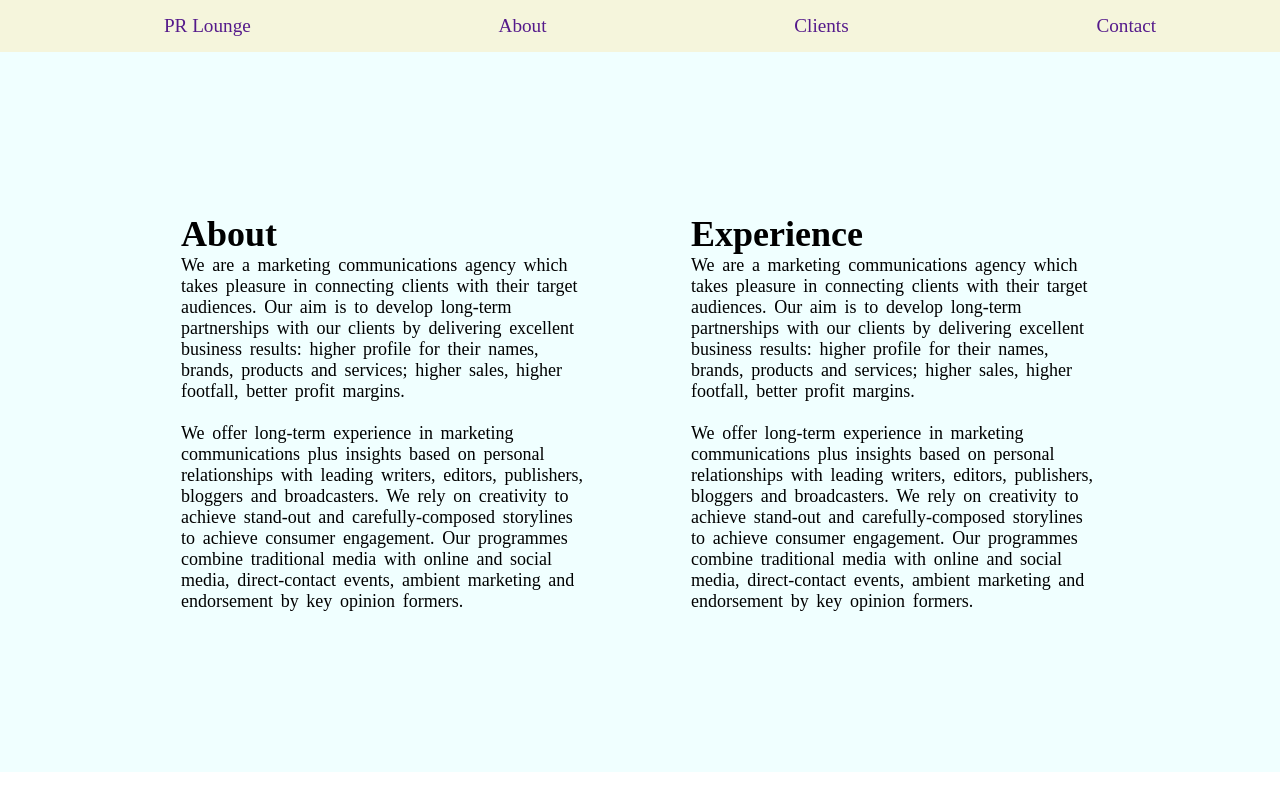
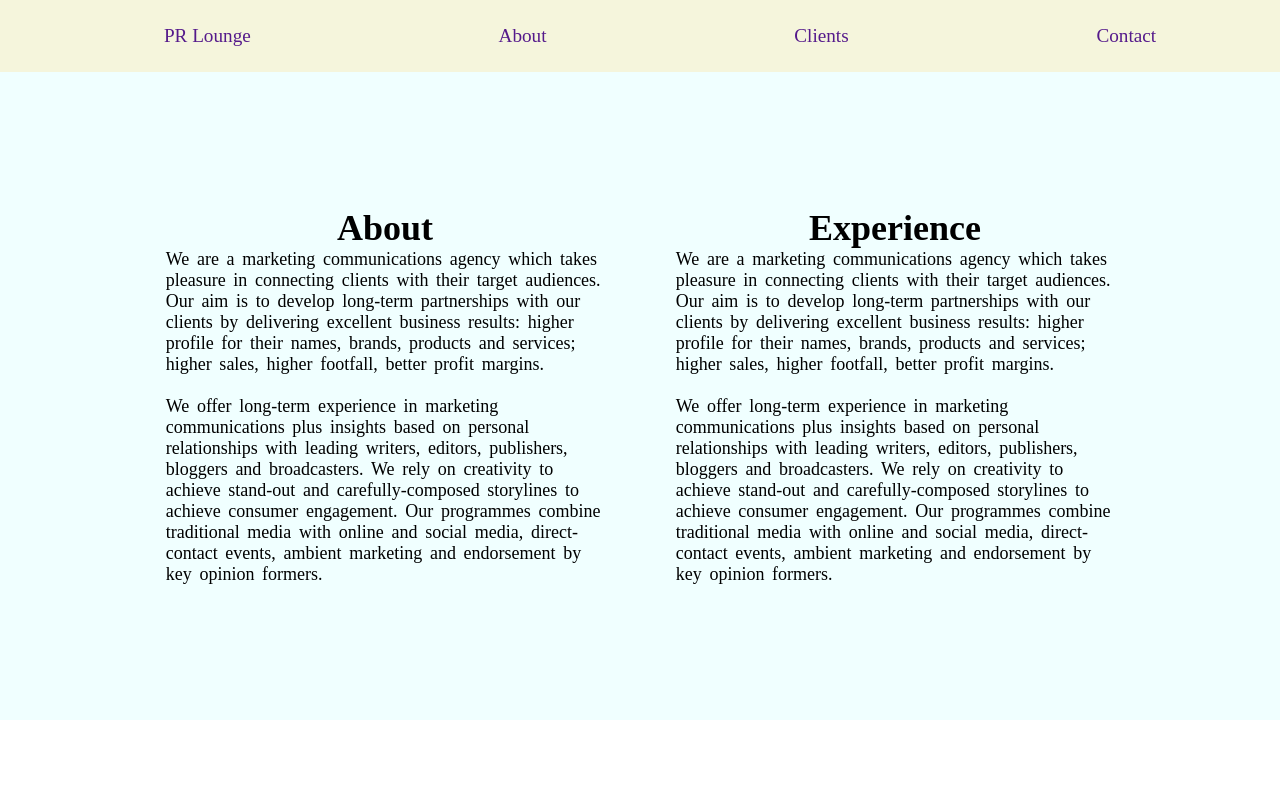
Before and after one commit to alyosha-bar/React-ToDo, a React (Vite) app: page / in a window 1280 px wide. Built offline with nearby package versions, Linux system fonts and the light colour scheme.

Commit message:
make navbar sticky

```diff
--- a/src/styles/main.css
+++ b/src/styles/main.css
@@ -9,6 +9,10 @@
     font-size: large;
 }
 
+.main-part h1 {
+    text-align: center;
+}
+
 .main-part .about, .main-part .experience {
-    margin: 3% 5%;
+    margin: 0.5% 3.5%;
 }
--- a/src/styles/nav.css
+++ b/src/styles/nav.css
@@ -1,6 +1,8 @@
 
 nav {
     background-color: beige;
+    position: sticky;
+    top: 0;
 }
 
 .navbar {
@@ -15,7 +17,7 @@ nav {
 
 .nav-links {
     list-style: none;
-    padding: 15px 70px;
+    padding: 25px 70px;
 }
 
 .nav-links a {
```
